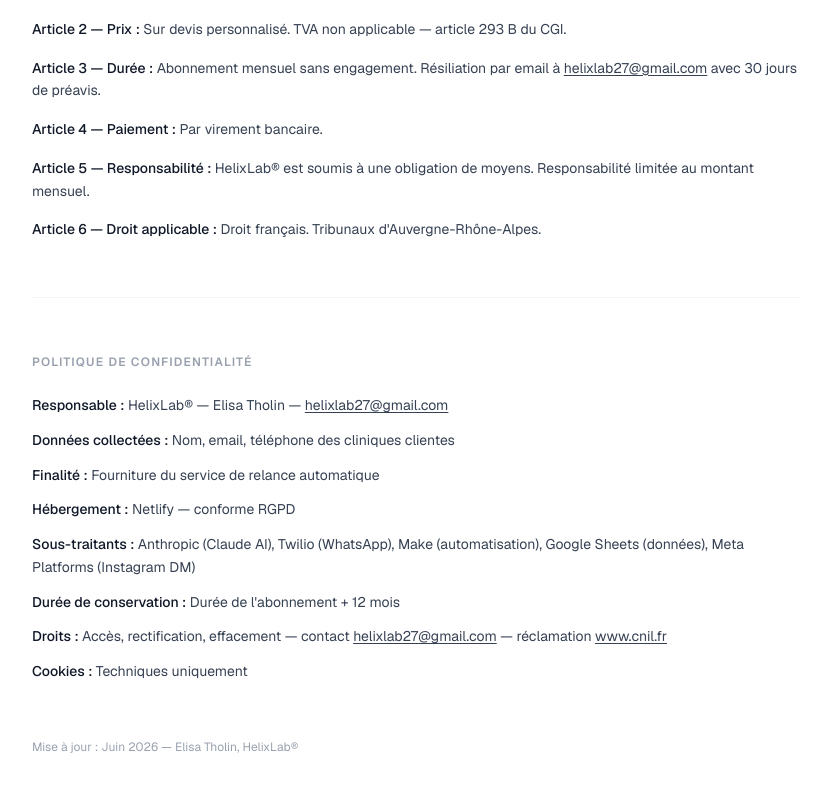
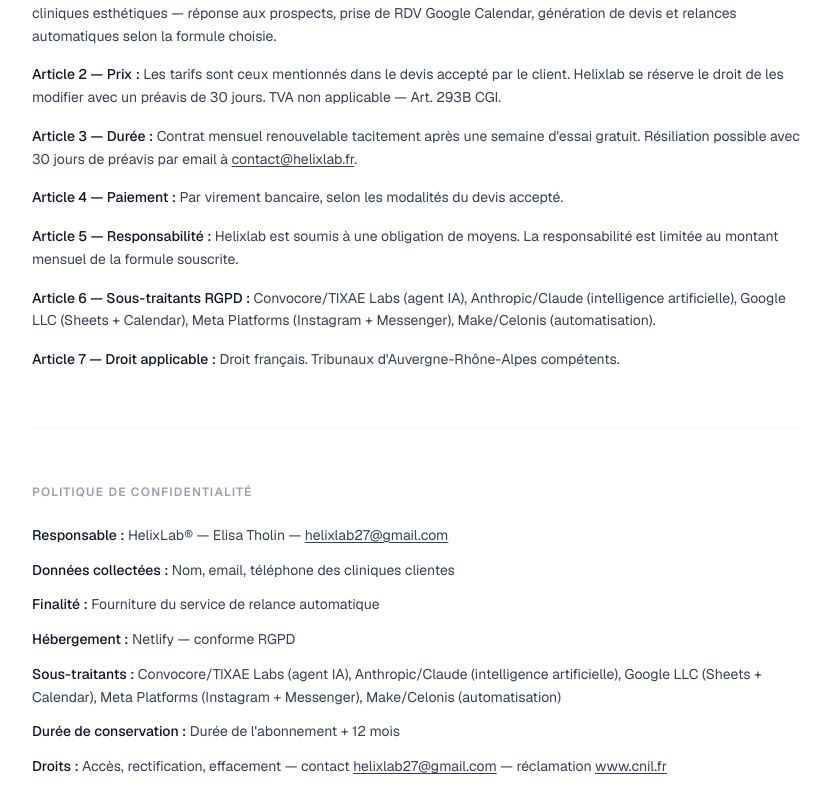
Before and after one commit to Helixlab27/helixlab, a Next.js app: page /mentions-legales in a window 1280 px wide. Shown: the part 688-1480 px from the top of the page, without its empty margins (224-1055 px from the left). Built offline with nearby package versions, Linux system fonts and the light colour scheme.

Commit message:
mettre a jour CGV et sous-traitants RGPD juillet 2026

```diff
--- a/app/mentions-legales/page.tsx
+++ b/app/mentions-legales/page.tsx
@@ -31,12 +31,13 @@
             Conditions générales de vente
           </h2>
           <div className="space-y-4 text-sm text-gray-700 leading-relaxed">
-            <p><span className="font-medium text-gray-900">Article 1 — Objet : </span>Les présentes CGV régissent les relations entre HelixLab® et tout professionnel souscrivant au service de relance automatique de prospects.</p>
-            <p><span className="font-medium text-gray-900">Article 2 — Prix : </span>Sur devis personnalisé. TVA non applicable — article 293 B du CGI.</p>
-            <p><span className="font-medium text-gray-900">Article 3 — Durée : </span>Abonnement mensuel sans engagement. Résiliation par email à <a href="mailto:helixlab27@gmail.com" className="underline underline-offset-2 hover:text-gray-900">helixlab27@gmail.com</a> avec 30 jours de préavis.</p>
-            <p><span className="font-medium text-gray-900">Article 4 — Paiement : </span>Par virement bancaire.</p>
-            <p><span className="font-medium text-gray-900">Article 5 — Responsabilité : </span>HelixLab® est soumis à une obligation de moyens. Responsabilité limitée au montant mensuel.</p>
-            <p><span className="font-medium text-gray-900">Article 6 — Droit applicable : </span>Droit français. Tribunaux d&apos;Auvergne-Rhône-Alpes.</p>
+            <p><span className="font-medium text-gray-900">Article 1 — Objet : </span>Les présentes CGV régissent les relations entre Helixlab (Elisa Tholin, SIRET 10328251300011) et tout professionnel souscrivant au service d&apos;agent IA disponible 24h/24 sur Instagram, WhatsApp et Messenger pour cliniques esthétiques — réponse aux prospects, prise de RDV Google Calendar, génération de devis et relances automatiques selon la formule choisie.</p>
+            <p><span className="font-medium text-gray-900">Article 2 — Prix : </span>Les tarifs sont ceux mentionnés dans le devis accepté par le client. Helixlab se réserve le droit de les modifier avec un préavis de 30 jours. TVA non applicable — Art. 293B CGI.</p>
+            <p><span className="font-medium text-gray-900">Article 3 — Durée : </span>Contrat mensuel renouvelable tacitement après une semaine d&apos;essai gratuit. Résiliation possible avec 30 jours de préavis par email à <a href="mailto:contact@helixlab.fr" className="underline underline-offset-2 hover:text-gray-900">contact@helixlab.fr</a>.</p>
+            <p><span className="font-medium text-gray-900">Article 4 — Paiement : </span>Par virement bancaire, selon les modalités du devis accepté.</p>
+            <p><span className="font-medium text-gray-900">Article 5 — Responsabilité : </span>Helixlab est soumis à une obligation de moyens. La responsabilité est limitée au montant mensuel de la formule souscrite.</p>
+            <p><span className="font-medium text-gray-900">Article 6 — Sous-traitants RGPD : </span>Convocore/TIXAE Labs (agent IA), Anthropic/Claude (intelligence artificielle), Google LLC (Sheets + Calendar), Meta Platforms (Instagram + Messenger), Make/Celonis (automatisation).</p>
+            <p><span className="font-medium text-gray-900">Article 7 — Droit applicable : </span>Droit français. Tribunaux d&apos;Auvergne-Rhône-Alpes compétents.</p>
           </div>
         </section>
 
@@ -52,14 +53,14 @@
             <div><dt className="inline font-medium text-gray-900">Données collectées : </dt><dd className="inline">Nom, email, téléphone des cliniques clientes</dd></div>
             <div><dt className="inline font-medium text-gray-900">Finalité : </dt><dd className="inline">Fourniture du service de relance automatique</dd></div>
             <div><dt className="inline font-medium text-gray-900">Hébergement : </dt><dd className="inline">Netlify — conforme RGPD</dd></div>
-            <div><dt className="inline font-medium text-gray-900">Sous-traitants : </dt><dd className="inline">Anthropic (Claude AI), Twilio (WhatsApp), Make (automatisation), Google Sheets (données), Meta Platforms (Instagram DM)</dd></div>
+            <div><dt className="inline font-medium text-gray-900">Sous-traitants : </dt><dd className="inline">Convocore/TIXAE Labs (agent IA), Anthropic/Claude (intelligence artificielle), Google LLC (Sheets + Calendar), Meta Platforms (Instagram + Messenger), Make/Celonis (automatisation)</dd></div>
             <div><dt className="inline font-medium text-gray-900">Durée de conservation : </dt><dd className="inline">Durée de l&apos;abonnement + 12 mois</dd></div>
             <div><dt className="inline font-medium text-gray-900">Droits : </dt><dd className="inline">Accès, rectification, effacement — contact <a href="mailto:helixlab27@gmail.com" className="underline underline-offset-2 hover:text-gray-900">helixlab27@gmail.com</a> — réclamation <a href="https://www.cnil.fr" target="_blank" rel="noopener noreferrer" className="underline underline-offset-2 hover:text-gray-900">www.cnil.fr</a></dd></div>
             <div><dt className="inline font-medium text-gray-900">Cookies : </dt><dd className="inline">Techniques uniquement</dd></div>
           </dl>
         </section>
 
-        <p className="text-xs text-gray-400 mt-10">Mise à jour : Juin 2026 — Elisa Tholin, HelixLab®</p>
+        <p className="text-xs text-gray-400 mt-10">Mise à jour : Juillet 2026 — Elisa Tholin, Helixlab</p>
       </div>
     </main>
   );
```
